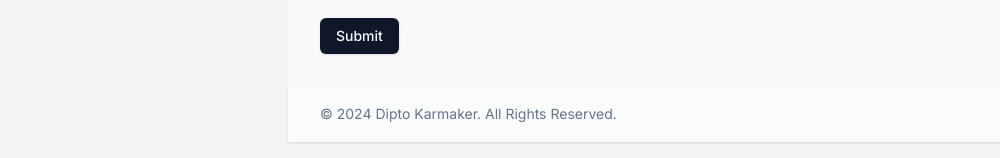
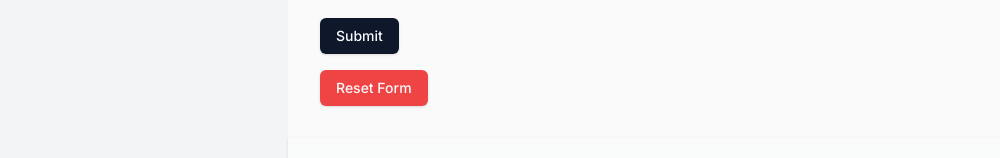
Before and after one commit to kdipto1/ShopTal-client, a Next.js app: page /dashboard/products/new in a window 1280 px wide. Shown: the part 1086-1244 px from the top of the page, without its empty margins (0-1000 px from the left). Built offline with nearby package versions, Linux system fonts and the light colour scheme; no server answers; sample sign-in values are in the browser's storage.

Commit message:
ADDED: reset form button added in dashboard product create form

```diff
--- a/src/components/dashboard-page-components/products-page-components/new-page-components/CreateProductForm.tsx
+++ b/src/components/dashboard-page-components/products-page-components/new-page-components/CreateProductForm.tsx
@@ -345,6 +345,9 @@ export default function CreateProductForm() {
 
         <Button type="submit">Submit</Button>
       </form>
+      <Button onClick={() => form.reset()} className="mt-4 bg-red-500">
+        Reset Form
+      </Button>
     </Form>
   );
 }
```
